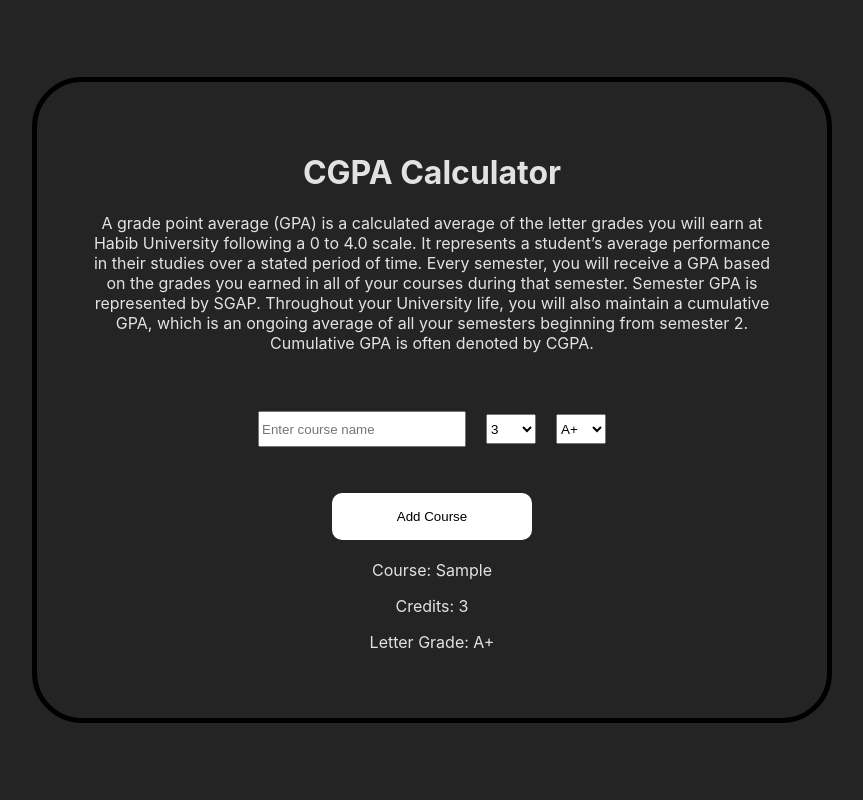
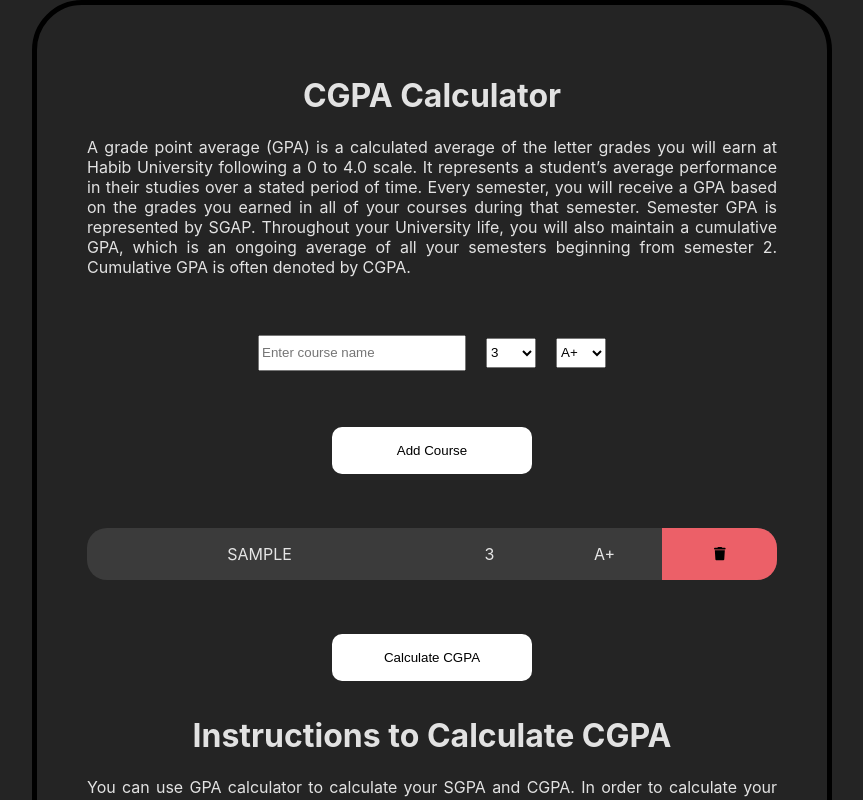
Before and after one commit to alfen-yu/HUx, a React (Vite) app: page / in a window 1280 px wide. Both pictures are taken after typing "Sample" into the empty fields and a click on the button "Add Course". Shown: the top 800 px of the page, without its empty margins (208-1071 px from the left). Built offline with nearby package versions, Linux system fonts and the light colour scheme.

Commit message:
delete option add

```diff
--- a/index.html
+++ b/index.html
@@ -1,4 +1,4 @@
-<!doctype html>
+<!DOCTYPE html>
 <html lang="en">
   <head>
     <meta charset="UTF-8" />
--- a/package.json
+++ b/package.json
@@ -13,6 +13,9 @@
     "deploy": "gh-pages -d dist"
   },
   "dependencies": {
+    "@fortawesome/fontawesome-svg-core": "^6.7.2",
+    "@fortawesome/free-solid-svg-icons": "^6.7.2",
+    "@fortawesome/react-fontawesome": "^0.2.2",
     "gh-pages": "^6.3.0",
     "react": "^18.2.0",
     "react-dom": "^18.2.0"
--- a/src/assets/global.css
+++ b/src/assets/global.css
@@ -27,7 +27,7 @@
 .button {
   padding: 16px 32px;
   display: inline-block;
-  margin: 4px 2px;
+  margin: 14px 12px;
   transition-duration: 0.4s;
   cursor: pointer;
   background-color: white;
--- a/src/pages/CGPA/CalculateGPA.tsx
+++ b/src/pages/CGPA/CalculateGPA.tsx
@@ -1,6 +1,8 @@
 import { useState } from "react";
 import "./gpa.css";
 import "../../assets/global.css";
+import { FontAwesomeIcon } from "@fortawesome/react-fontawesome";
+import { faTrash } from "@fortawesome/free-solid-svg-icons";
 
 interface Course {
   courseName: string;
@@ -19,6 +21,11 @@
     setCourses([...courses, { courseName, credits, grade }]);
     setCourseName("");
     setCredits(3);
+  }
+
+  function deleteCourse(index: number) {
+    const updatedCourses = courses.filter((_, i) => i !== index);
+    setCourses(updatedCourses);
   }
 
   return (
@@ -69,16 +76,36 @@
           <option value="F">F</option>
         </select>
       </div>
-      <button className="button" onClick={addCourse}>Add Course</button>
-      <div>
+      <button className="button" onClick={addCourse}>
+        Add Course
+      </button>
+      <div className="course-list">
         {courses.map((item, index) => (
-          <div key={index}>
-            <p>Course: {item.courseName}</p>
-            <p>Credits: {item.credits}</p>
-            <p>Letter Grade: {item.grade}</p>
+          <div key={index} className="course-details">
+            <p>{item.courseName.toUpperCase()}</p>
+            <p>{item.credits}</p>
+            <p>{item.grade}</p>
+            <button
+              onClick={() => deleteCourse(index)}
+              className="delete-button"
+            >
+              <FontAwesomeIcon icon={faTrash} />
+            </button>
           </div>
         ))}
       </div>
+      <button className="button">Calculate CGPA</button>
+
+      <h1>Instructions to Calculate CGPA</h1>
+      <p>
+        You can use GPA calculator to calculate your SGPA and CGPA. In order to
+        calculate your SGPA, enter the courses of that particular semester. In
+        order to calculate your CGPA, enter the courses of all the semesters.
+        Read the following points carefully to calculate your correct GPA:
+      </p>
+
+      <h2>Your course information will be saved in the browser, you can also download it and load it later.</h2>
+
     </div>
   );
 }
--- a/src/pages/CGPA/gpa.css
+++ b/src/pages/CGPA/gpa.css
@@ -4,6 +4,10 @@
     border: 5px solid black;
     border-radius: 50px;
     padding: 50px;
+}
+
+.gpa-container > p {
+    text-align: justify;
 }
 
 .add-course-fields {
@@ -17,6 +21,7 @@
 }
 
 .add-course-fields {
+
     input,
     select {
         height: 30px;
@@ -30,3 +35,25 @@
 .add-course-fields select {
     width: 50px;
 }
+
+.course-details {
+    margin: 40px 0 40px 0;
+    border: none;
+    border-radius: 20px;
+    background-color: #3B3B3B;
+    font-weight: bold;
+    display: grid;
+    grid-template-columns: 3fr 1fr 1fr 1fr;
+}
+
+.course-details p {
+    font-weight: 400;
+}
+
+.delete-button {
+    cursor: pointer;
+    border: none;
+    border-top-right-radius: 20px;
+    border-bottom-right-radius: 20px;
+    background-color: #EC6068;
+}
```
Also changed, not shown: 1 other file (tests, documents, lock files or other folders).
